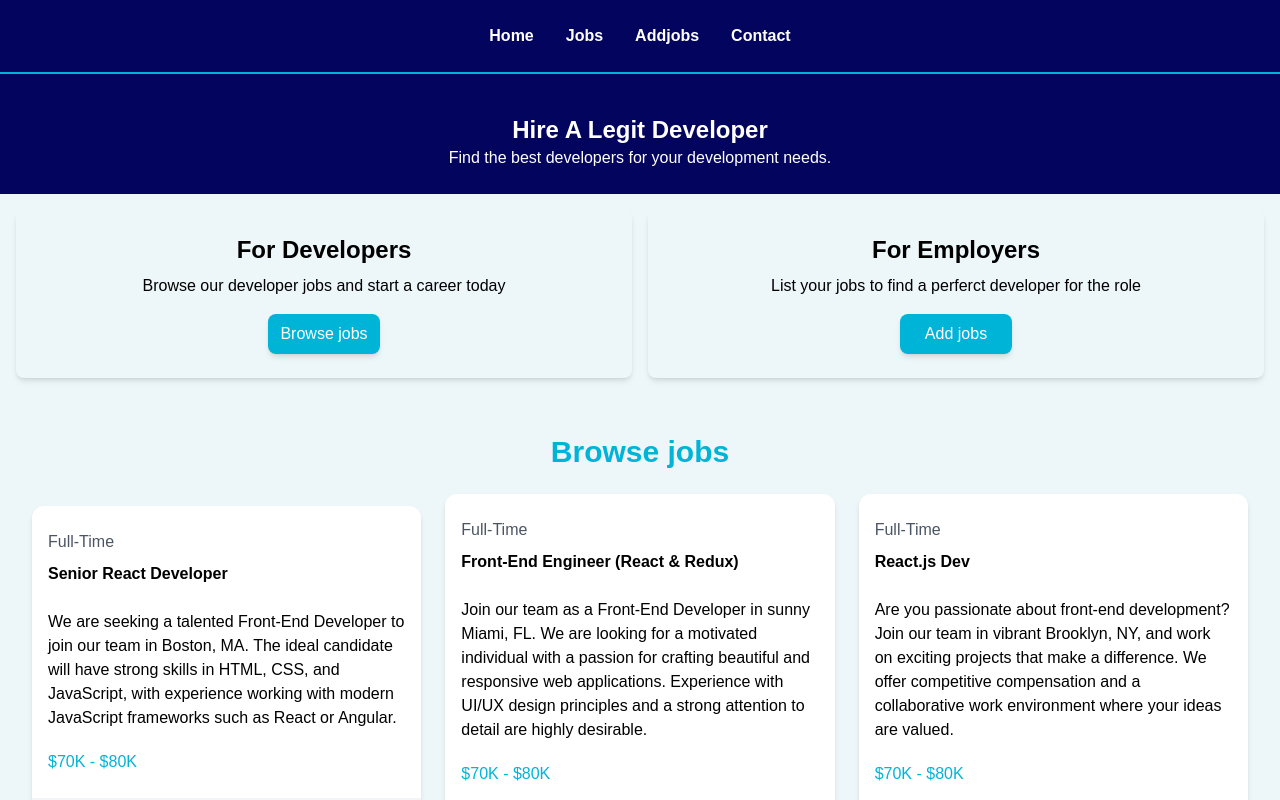
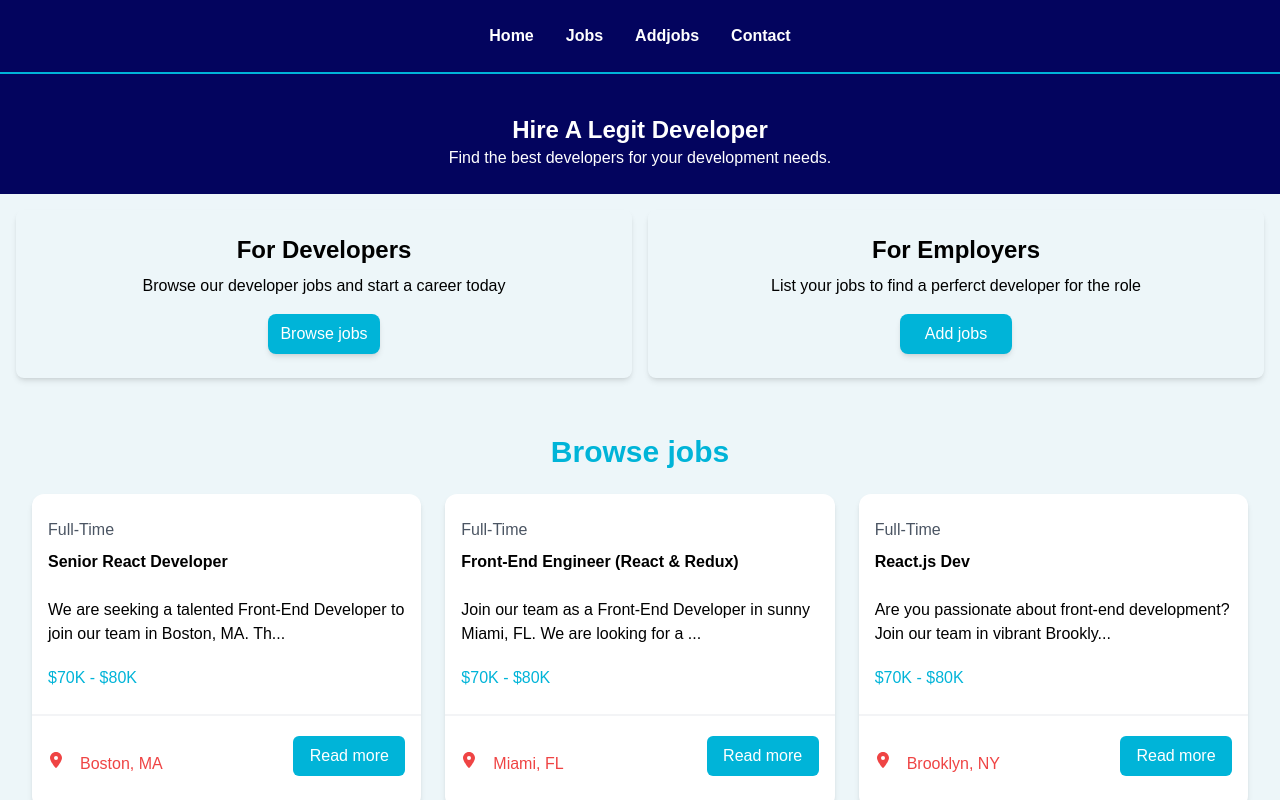
Before and after one commit to Kelly-kells/Hiredev, a React (Vite) app: page / in a window 1280 px wide. Shown: the top 800 px of the page. Built offline with nearby package versions, Linux system fonts and the light colour scheme.

Commit message:
substring the description

```diff
--- a/src/Components/Joblist.jsx
+++ b/src/Components/Joblist.jsx
@@ -1,6 +1,13 @@
-import React from 'react'
+
+import React, { useState } from 'react'
 import { FaLocationDot } from "react-icons/fa6";
-const Joblist = ({job}) => {
+const Joblist = ({ job }) => {
+  const [fullDescription, setFullDescription] = useState(false)
+
+  let description = job.description;
+  if (!fullDescription) {
+    description = description.substring(0, 80) + "...";
+  }
 
   return (
 
@@ -15,8 +22,9 @@ const Joblist = ({job}) => {
           </h3>
         </div>
         <div className='mb-5'>
-{job.description}
+          {description}
         </div>
+
         <h3 className=' text-secondColor mb-2'>{job.salary}</h3>
       </div>
       <div className="border border-gray-100 mb-5">
```
Lines whose indentation alone changed are shown as unchanged.
